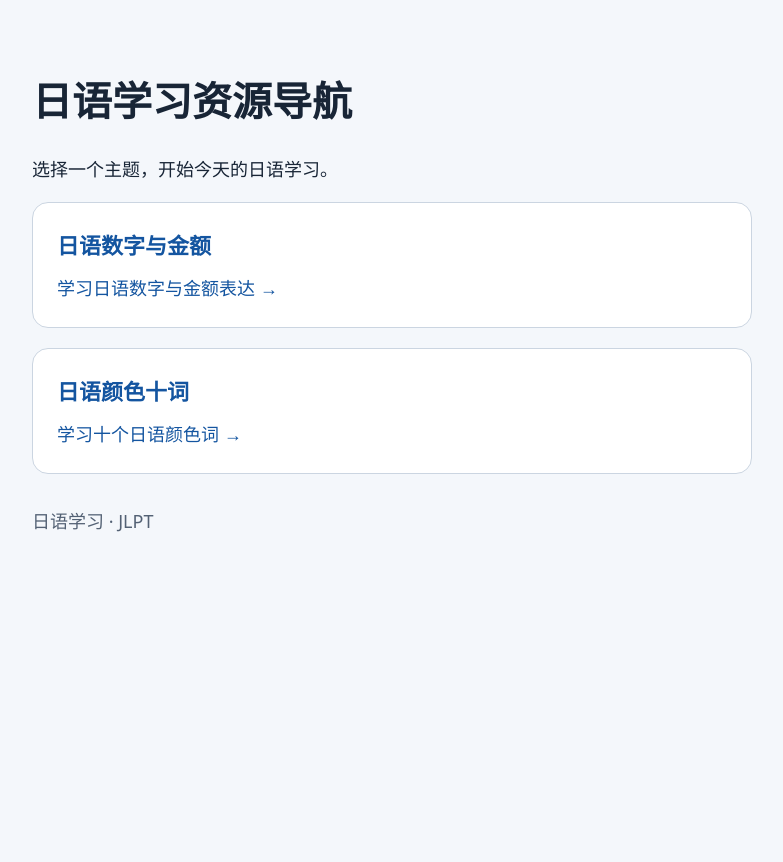
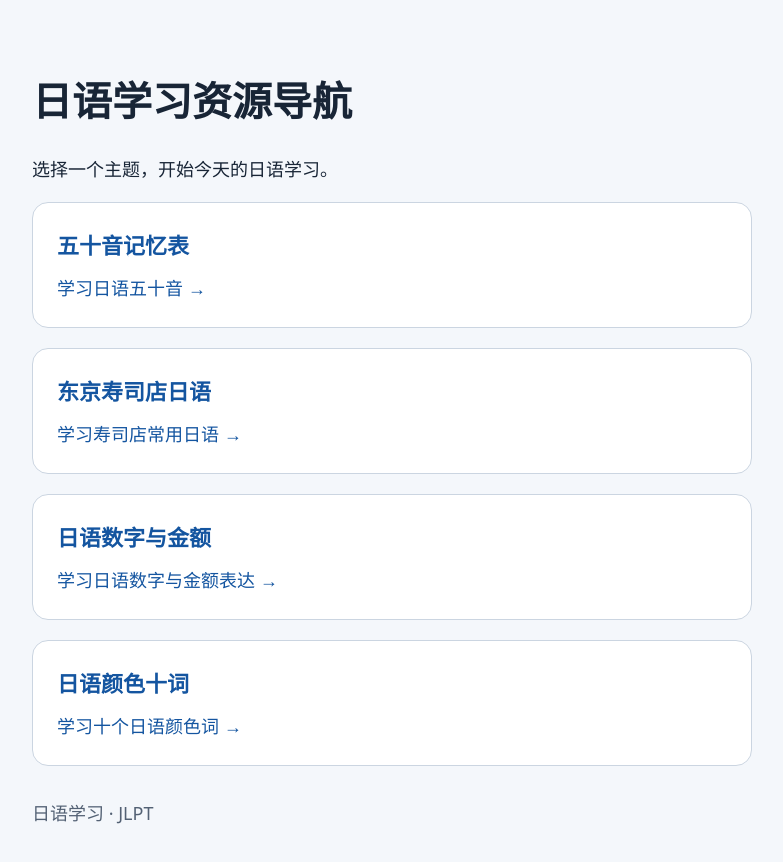
Before and after one commit to tidb100/jlpt, a plain HTML site: page index.html in a window 1280 px wide. Shown: the whole page, without its empty margins (248-1031 px from the left). Before the commit the page ends 800 px from the top, so only its background shows below. Drawn offline with Linux system fonts and the light colour scheme.

Commit message:
Add kana and sushi resources to navigation and README

```diff
--- a/index.html
+++ b/index.html
@@ -12,6 +12,8 @@
 <main>
 <header><h1>日语学习资源导航</h1><p>选择一个主题，开始今天的日语学习。</p></header>
 <nav aria-label="学习主题"><ul>
+<li><a href="./word/五十音记忆表.html"><h2>五十音记忆表</h2><p>学习日语五十音 →</p></a></li>
+<li><a href="./word/东京寿司店日语.html"><h2>东京寿司店日语</h2><p>学习寿司店常用日语 →</p></a></li>
 <li><a href="./word/日语数字与金额.html"><h2>日语数字与金额</h2><p>学习日语数字与金额表达 →</p></a></li>
 <li><a href="./word/日语颜色十词.html"><h2>日语颜色十词</h2><p>学习十个日语颜色词 →</p></a></li>
 </ul></nav>
```
Also changed, not shown: 1 other file.
